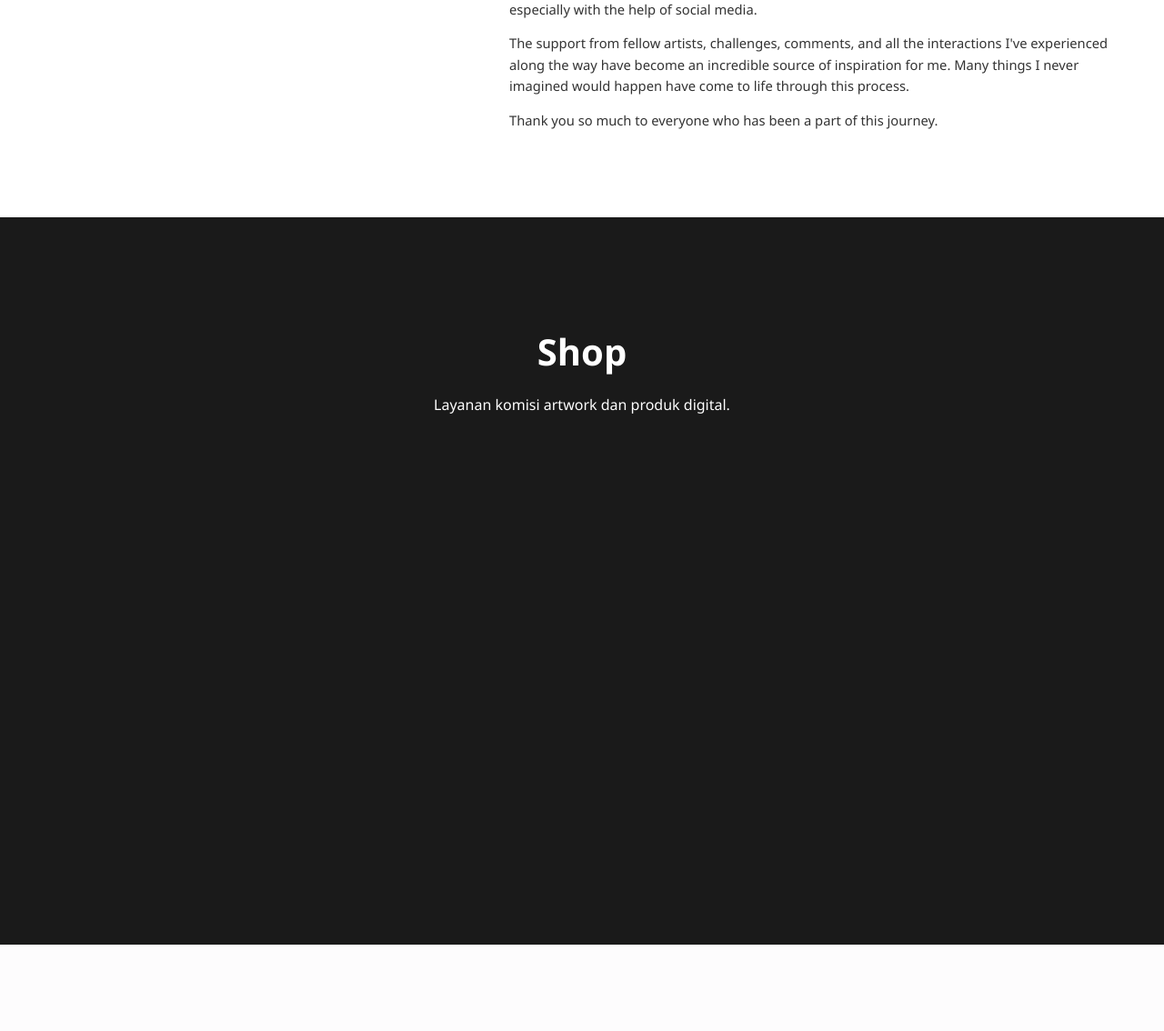
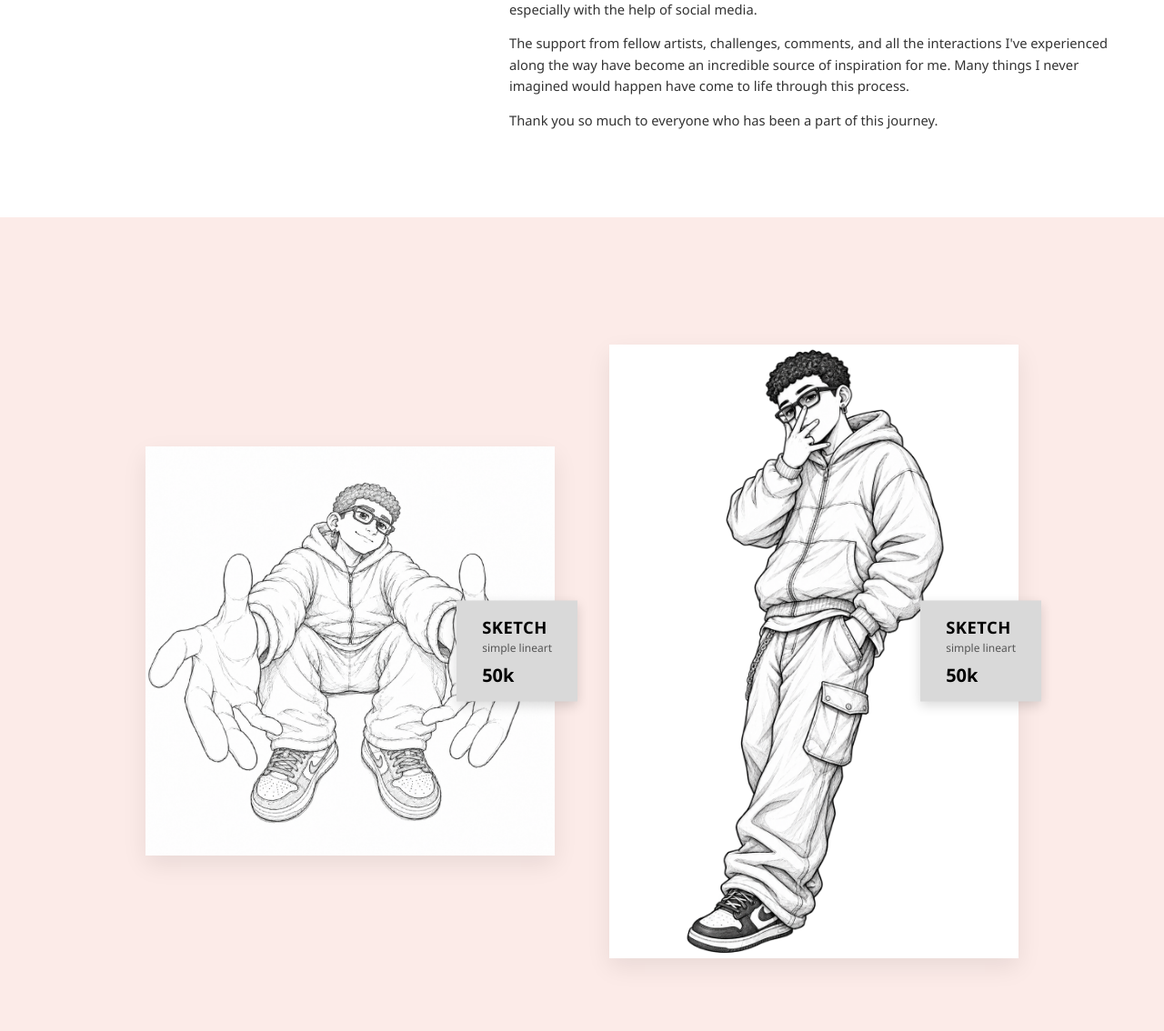
Before and after one commit to billymubarok05/portbaru, a PHP site: page / in a window 1280 px wide. Shown: the part 2808-3942 px from the top of the page at 91% size. Before the commit the page ends 3847 px from the top, so only its background shows below. Run offline with PHP 8.4, Linux system fonts and the light colour scheme.

Commit message:
Tambah shop

```diff
--- a/index.html
+++ b/index.html
@@ -102,9 +102,32 @@
     </section>
 
     <!-- Section 4: Shop -->
-    <section id="shop" class="content-section">
-        <h2>Shop</h2>
-        <p>Layanan komisi artwork dan produk digital.</p>
+    <section id="shop" class="shop-section">
+        <div class="shop-container">
+            <!-- Item 1 -->
+            <div class="shop-card">
+                <div class="shop-image-wrapper">
+                    <img src="sketch1.jpg" alt="Sketch 1">
+                    <div class="price-badge">
+                        <h3>SKETCH</h3>
+                        <p class="subtitle">simple lineart</p>
+                        <p class="price">50k</p>
+                    </div>
+                </div>
+            </div>
+
+            <!-- Item 2 -->
+            <div class="shop-card">
+                <div class="shop-image-wrapper">
+                    <img src="sketch2.jpg" alt="Sketch 2">
+                    <div class="price-badge">
+                        <h3>SKETCH</h3>
+                        <p class="subtitle">simple lineart</p>
+                        <p class="price">50k</p>
+                    </div>
+                </div>
+            </div>
+        </div>
     </section>
 
 </body>
--- a/style.css
+++ b/style.css
@@ -16,7 +16,7 @@ body {
     background-color: #000000;
 }
 
-/* Navigasi Atas */
+/* Navigasi Atas (Dikembalikan ke Semula: Hitam & Teks Putih) */
 .navbar {
     position: fixed;
     top: 0;
@@ -53,13 +53,13 @@ body {
     color: #ffffff;
     text-decoration: none;
     font-size: 1.5rem;
-    font-weight: 400;
+    font-weight: 500;
     letter-spacing: 0.5px;
     transition: opacity 0.2s ease;
 }
 
 .navbar nav a:hover {
-    opacity: 0.8;
+    opacity: 0.6;
 }
 
 /* Container Latar Belakang (Home / Hero) */
@@ -189,21 +189,78 @@ body {
     margin-bottom: 14px;
 }
 
-/* Section Lainnya (Shop) */
-.content-section {
+/* --- Section Shop --- */
+.shop-section {
     min-height: 100vh;
-    padding: 120px 20px 40px;
-    background-color: #1a1a1a;
-    color: #ffffff;
-    text-align: center;
+    background-color: #fcebe8; /* Warna background khusus section shop */
+    padding: 140px 40px 80px;
+    display: flex;
+    justify-content: center;
+    align-items: center;
 }
 
-.content-section h2 {
-    font-size: 2.5rem;
-    margin-bottom: 20px;
+.shop-container {
+    display: flex;
+    justify-content: center;
+    align-items: center;
+    gap: 60px;
+    max-width: 1200px;
+    width: 100%;
+    flex-wrap: wrap;
 }
 
-/* Responsif untuk Tampilan HP */
+.shop-card {
+    flex: 1 1 380px;
+    max-width: 450px;
+}
+
+.shop-image-wrapper {
+    position: relative;
+    background-color: #ffffff;
+    box-shadow: 0 10px 25px rgba(0, 0, 0, 0.08);
+}
+
+.shop-image-wrapper img {
+    width: 100%;
+    height: auto;
+    display: block;
+}
+
+/* Label/Badge Harga */
+.price-badge {
+    position: absolute;
+    right: -25px;
+    top: 50%;
+    transform: translateY(-50%);
+    background-color: #d9d9d9;
+    padding: 16px 28px;
+    box-shadow: 0 4px 12px rgba(0, 0, 0, 0.15);
+    min-width: 130px;
+}
+
+.price-badge h3 {
+    margin: 0;
+    font-size: 1.15rem;
+    font-weight: 800;
+    color: #000;
+    text-transform: uppercase;
+    letter-spacing: 0.5px;
+}
+
+.price-badge .subtitle {
+    margin: 2px 0 8px 0;
+    font-size: 0.75rem;
+    color: #555;
+}
+
+.price-badge .price {
+    margin: 0;
+    font-size: 1.25rem;
+    font-weight: 700;
+    color: #000;
+}
+
+/* Responsif untuk Tampilan HP & Tablet */
 @media (max-width: 900px) {
     .about-container {
         flex-direction: column;
@@ -254,4 +311,13 @@ body {
     .about-section {
         padding: 120px 20px 40px;
     }
+
+    .shop-section {
+        padding: 120px 30px 60px;
+    }
+
+    .price-badge {
+        right: -10px;
+        padding: 12px 20px;
+    }
 }
```
Also changed, not shown: sketch1.jpg (added), sketch2.jpg (added).
